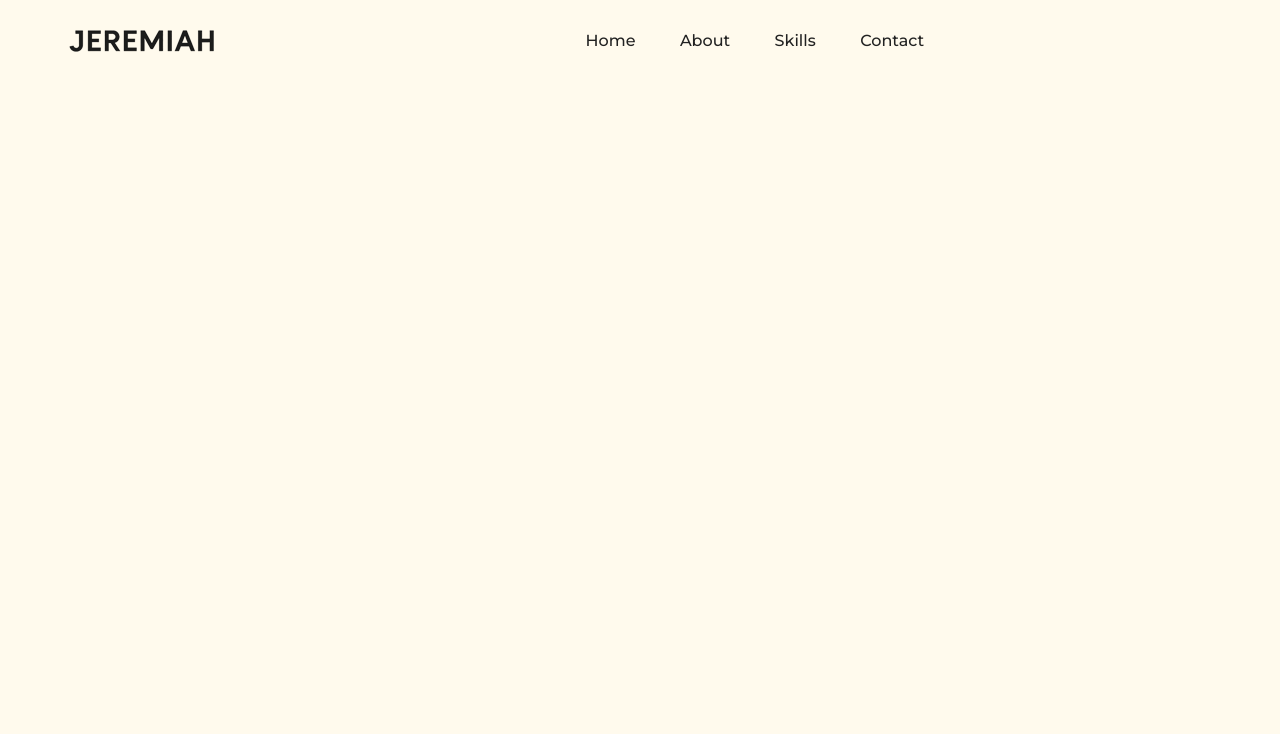
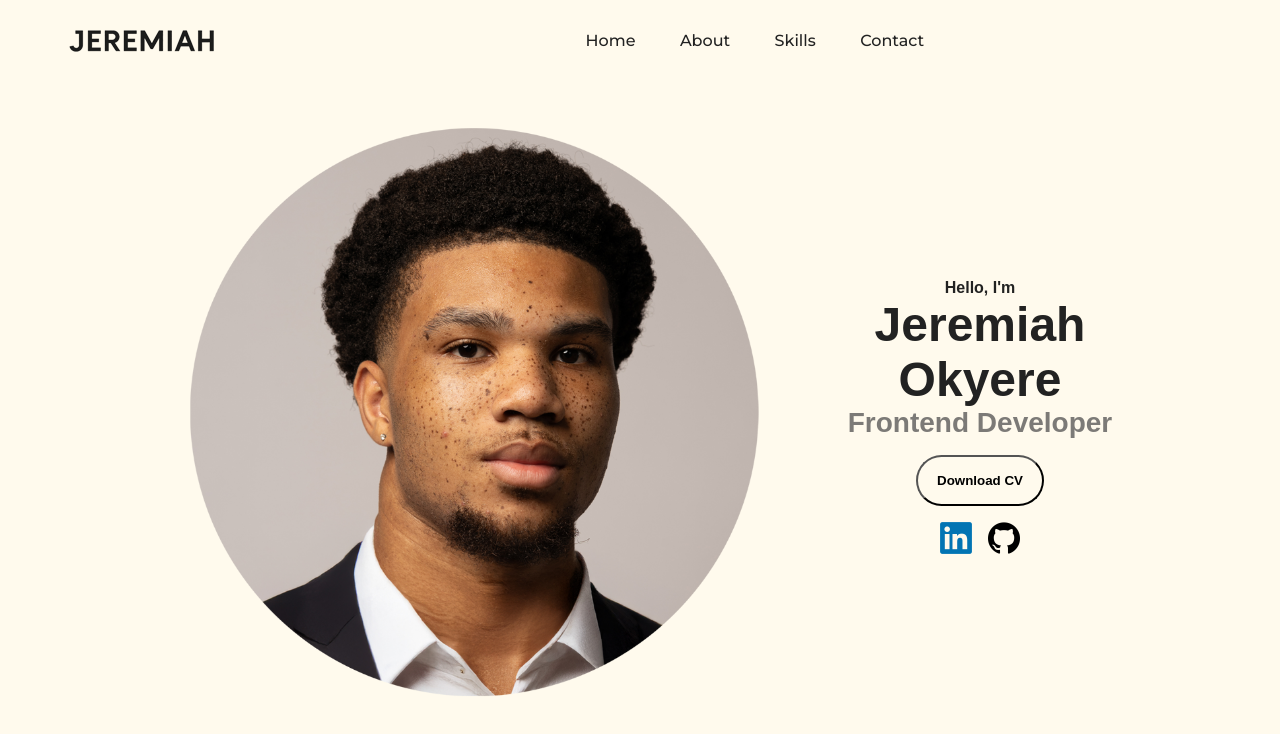
Before and after one commit to jeremiah-dev-c/portfolio, a plain HTML site: page index.html in a window 1280 px wide. Drawn offline with Linux system fonts and the light colour scheme.

Commit message:
Completed hero section(Home)
completed the hero section

```diff
--- a/css/styles.css
+++ b/css/styles.css
@@ -44,17 +44,99 @@ header {
     padding: 0px 20px;
 }
 
-.icons {
-    position: absolute;
-    cursor: pointer;
-    display: none;
-    right: 5%;
-
-}
 
 .menu-icon {
   display: none;
   cursor: pointer;
+}
+/*Sections*/
+
+section {
+    padding-top: 4vh;
+    height: 96vh;
+    margin: 0 10rem;
+    box-sizing: border-box;
+    min-height: fit-content;
+}
+
+.section-container {
+    display: flex;
+}
+
+/*Profile*/
+
+#profile {
+    display: flex;
+    justify-content: center;
+    gap: 5rem;
+    height: 80vh;
+}
+
+.pic_container {
+    display: flex;
+    height: 600px;
+    width: 600px;
+    margin: auto 0;
+}
+.section_text {
+    align-self: center;
+    text-align: center;
+}
+
+.section_text p {
+    font-weight: 600;
+}
+
+.section_text_p1 {
+    text-align: center;
+}
+
+.section_text_p2 {
+    font-size: 1.75rem;
+    margin-bottom: 1rem;
+    color: rgba(86, 85, 85, 0.775);
+}
+
+.title {
+    font-size: 3rem;
+    text-align: center;
+}
+
+#socials-container {
+    display: flex;
+    justify-content: center;
+    margin-top: 1rem;
+    gap: 1rem;
+}
+
+/*icons*/
+
+.icon {
+    cursor: pointer;
+    height: 2rem;
+}
+
+/*button*/
+
+.btn-container {
+    display: flex;
+    justify-content: center;
+}
+
+.btn {
+    font-weight: 600;
+    transition: all 300ms ease;
+    padding: 1rem;
+    width: 8rem;
+    border-radius: 2rem;
+}
+
+.btn-color-1 {
+    border: rgb(53, 53, 53) 0.1rem solid;
+}
+
+.btn-color-1:hover {
+    cursor: pointer;
 }
 
 @media (max-width: 922px) {
@@ -62,7 +144,6 @@ header {
         padding: 1.3rem 5%;
     }
 }
-
 
 @media (max-width: 768px) {
     /*Responsive Navigation menu*/
--- a/index.html
+++ b/index.html
@@ -28,6 +28,28 @@
             </ul>
         </nav>
     </header>
+    <section id="profile">
+        <div class="pic_container">
+            <img src="img/profile-pic.png" alt="Jeremiah's profile picture">
+        </div>
+        <div class="section_text">
+            <p class="section_text_p1">Hello, I'm </p>
+            <h1 class="title">Jeremiah Okyere</h1>
+            <p class="section_text_p2">Frontend Developer</p>
+            <div class="btn-container">
+                <button class="btn btn-color-2"
+                onclick="window.open('./assets/CV-Jeremiah Okyere.pdf')">Download CV
+                </button>
+
+            </div>
+            <div id="socials-container">
+                <img src="/img/linkedin.png" alt="My LinkedIn profile "
+                class="icon" onclick="location.href='https://linkedin.com/'">
+                <img src="/img/github.png" alt="My LinkedIn profile "
+                class="icon" onclick="location.href='https://github.com/'">
+            </div>
+        </div>
+    </section>
     <script src="js/script.js"></script>
 </body>
 </html>
```
Also changed, not shown: img/github.png (added), img/linkedin.png (added), img/profile-pic.png (added), 2 other files.
